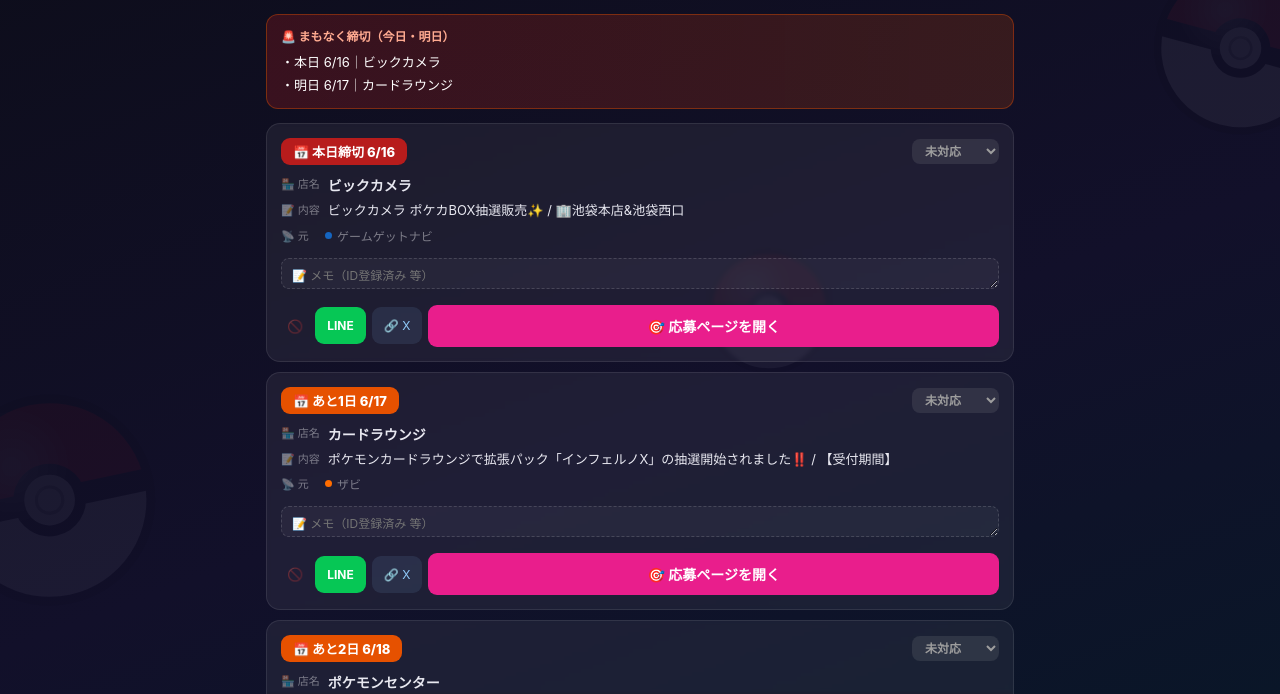
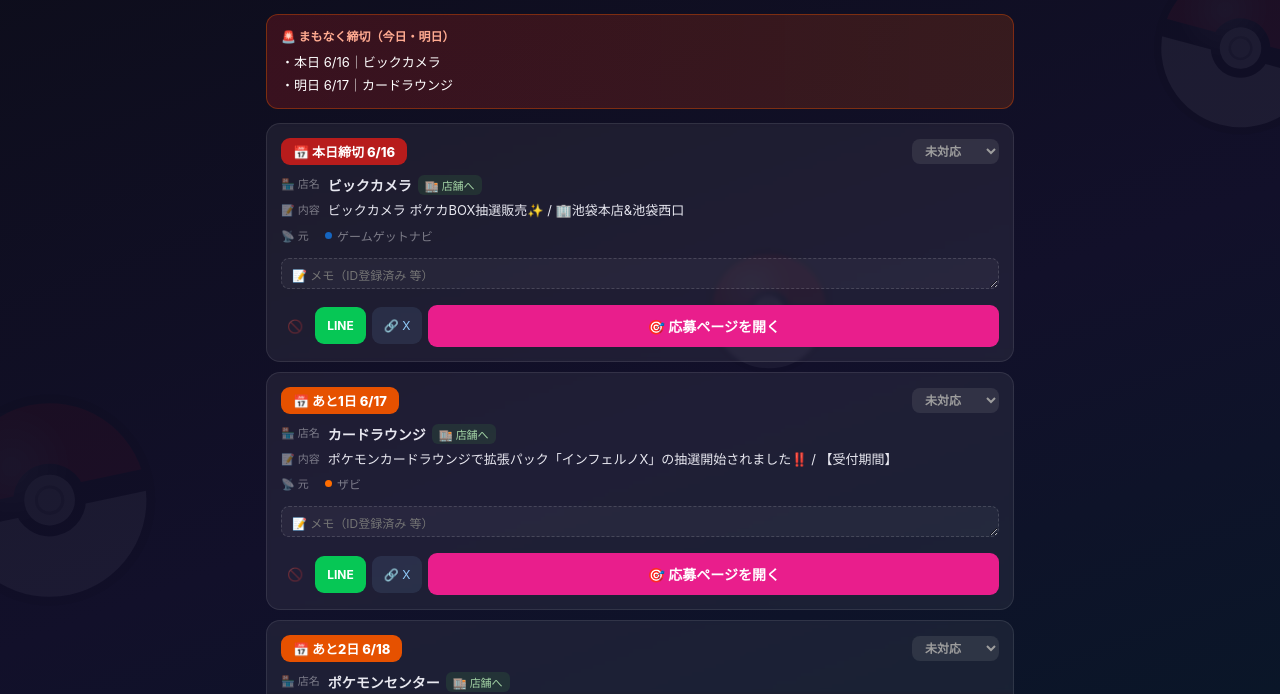
Before and after one commit to take8888k/pokeka-tracker, a plain HTML site: page index.html in a window 1280 px wide. Shown: the part 106-800 px from the top of the page. Drawn offline with Linux system fonts and the light colour scheme.

Commit message:
Update index.html

```diff
--- a/index.html
+++ b/index.html
@@ -32,7 +32,7 @@
   .status-pill { border:none; border-radius:8px; padding:4px 9px; font-size:12px; font-weight:700; font-family:inherit; }
   .field { display:flex; gap:8px; margin-bottom:6px; }
   .field-label { color:rgba(255,255,255,0.42); font-size:11px; min-width:36px; flex-shrink:0; }
-  .field-store { color:#e8e8f0; font-size:14px; font-weight:700; }
+  .field-store { color:#e8e8f0; font-size:14px; font-weight:700; display:flex; align-items:center; gap:6px; flex-wrap:wrap; }
   .field-text { color:#e8e8f0; font-size:13px; line-height:1.5; word-break:break-word; }
   .field-src { color:rgba(255,255,255,0.42); font-size:12px; display:flex; align-items:center; gap:5px; flex-wrap:wrap; }
   .dot { width:7px; height:7px; border-radius:50%; display:inline-block; }
@@ -182,10 +182,11 @@
     return '<div class="b" style="'+pos+'opacity:'+p.o+';transform:rotate('+p.rot+'deg)">'+ballSVG("monster",p.s)+'</div>';
   }).join("");
 }
-let DATA=null, STATUSES={}, MEMOS={}, EXCLUDED={}, currentTab="net";
+let DATA=null, STATUSES={}, MEMOS={}, EXCLUDED={}, KIND={}, currentTab="net";
 try { STATUSES = JSON.parse(localStorage.getItem("pokeka_statuses")||"{}"); } catch(e){}
 try { MEMOS = JSON.parse(localStorage.getItem("pokeka_memos")||"{}"); } catch(e){}
 try { EXCLUDED = JSON.parse(localStorage.getItem("pokeka_excluded")||"{}"); } catch(e){}
+try { KIND = JSON.parse(localStorage.getItem("pokeka_kind")||"{}"); } catch(e){}
 function save(k,v){ try{ localStorage.setItem(k, JSON.stringify(v)); }catch(e){} }
 function acctOf(h){ return ACCOUNTS.find(a=>a.handle===h); }
 function esc(s){ return String(s||"").replace(/[&<>"']/g,c=>({'&':'&amp;','<':'&lt;','>':'&gt;','"':'&quot;',"'":'&#39;'}[c])); }
@@ -193,6 +194,9 @@
 function extractStore(text){ for(const k of STORE_KEYWORDS){ if(text.includes(k)) return k; } return null; }
 function extractSummary(text){ const c=String(text||"").replace(/https?:\/\/[^\s　]+/g,"").replace(/#\S+/g,"").trim(); return c.split("\n").map(l=>l.trim()).filter(l=>l).slice(0,2).join(" / "); }
 function isShopVisit(text){ return SHOP_VISIT_WORDS.some(w=>String(text||"").includes(w)); }
+function resolveShop(g){ if(KIND[g.id]==="shop") return true; if(KIND[g.id]==="net") return false; return isShopVisit(g.text); }
+function setKind(id,kind){ KIND[id]=kind; save("pokeka_kind",KIND); render(); }
+window.setKind=setKind;
 function applyScore(text){ const t=String(text||""); let s=0; APPLY_STRONG.forEach(w=>{if(t.includes(w))s+=2;}); if(extractUrl(t))s+=2; if(/(\d{1,2})月(\d{1,2})日|(\d{1,2})\/(\d{1,2})/.test(t))s+=1; NOISE_WORDS.forEach(w=>{if(t.includes(w))s-=3;}); return s; }
 function isLikelyApply(text){ return applyScore(text)>=2; }
 function deadlineInfo(text){ const t=String(text||""); let m=t.match(/(\d{1,2})月(\d{1,2})日/)||t.match(/(\d{1,2})\/(\d{1,2})/); if(!m) return null; const month=+m[1],day=+m[2]; if(month<1||month>12||day<1||day>31) return null; const now=new Date(); now.setHours(0,0,0,0); let tg=new Date(now.getFullYear(),month-1,day); tg.setHours(0,0,0,0); if(tg<now&&(now-tg)>1000*60*60*24*180) tg=new Date(now.getFullYear()+1,month-1,day); return { month,day,days:Math.round((tg-now)/86400000) }; }
@@ -257,11 +261,17 @@
       +'<div style="display:flex;gap:8px"><button onclick="cancelExclude()" style="flex:1;font-size:12px;color:rgba(255,255,255,0.42);background:rgba(255,255,255,0.07);border:none;border-radius:8px;padding:8px;font-family:inherit">キャンセル</button>'
       +'<button onclick="exclude(\''+safeId+'\')" style="flex:1;font-size:12px;font-weight:700;color:#fff;background:#EF5350;border:none;border-radius:8px;padding:8px;font-family:inherit">移動する</button></div></div>';
   }
+  let switchKind="";
+  if(!opts.excluded){
+    switchKind = shop
+      ? ' <button onclick="setKind(\''+safeId+'\',\'net\')" style="font-size:11px;color:#90CAF9;background:rgba(144,202,249,0.12);border:none;border-radius:6px;padding:2px 7px;font-family:inherit;cursor:pointer">🌐 ネットへ</button>'
+      : ' <button onclick="setKind(\''+safeId+'\',\'shop\')" style="font-size:11px;color:#A5D6A7;background:rgba(67,160,71,0.15);border:none;border-radius:6px;padding:2px 7px;font-family:inherit;cursor:pointer">🏬 店舗へ</button>';
+  }
   return '<div class="card" style="opacity:'+(opts.dim?0.5:1)+'">'
     + '<div class="dl-row"><span class="dl-tag" style="color:'+dl.color+';background:'+dl.bg+'">📅 '+dl.label+'</span>'
     + '<select class="status-pill" style="background:'+stObj.bg+';color:'+stObj.color+'" onchange="setStatus(\''+safeId+'\', this.value)">'
     + STATUS_OPTIONS.map(o=>'<option value="'+o.id+'"'+(o.id===st?' selected':'')+'>'+o.label+'</option>').join("")+'</select></div>'
-    + '<div class="field"><span class="field-label">🏪 店名</span><span class="field-store">'+(store?esc(store):"（記載なし）")+'</span></div>'
+    + '<div class="field"><span class="field-label">🏪 店名</span><span class="field-store">'+(store?esc(store):"（記載なし）")+switchKind+'</span></div>'
     + '<div class="field"><span class="field-label">📝 内容</span><span class="field-text">'+esc(summary)+'</span></div>'
     + '<div class="field"><span class="field-label">📡 元</span><span class="field-src">'+accDots(g.accounts)+esc(accNames(g.accounts))+(g.accounts.size>1?' <span class="merge-tag">'+g.accounts.size+'件統合</span>':'')+'</span></div>'
     + '<textarea class="memo" rows="1" placeholder="📝 メモ（ID登録済み 等）" oninput="setMemo(\''+safeId+'\', this.value)">'+memo+'</textarea>'
@@ -294,11 +304,11 @@
     if(currentTab==="excl"){
       let ex=groups.filter(g=>EXCLUDED[g.id]); if(kw) ex=ex.filter(g=>(g.text||"").toLowerCase().includes(kw));
       document.getElementById("banner").innerHTML="";
-      document.getElementById("cardList").innerHTML = ex.length?ex.map(g=>cardHtml(g,deadlineInfo(g.text),isShopVisit(g.text),{excluded:true,dim:true})).join(""):'<div class="empty"><div class="empty-icon">🚫</div><div>除外したものはありません</div></div>';
+      document.getElementById("cardList").innerHTML = ex.length?ex.map(g=>cardHtml(g,deadlineInfo(g.text),resolveShop(g),{excluded:true,dim:true})).join(""):'<div class="empty"><div class="empty-icon">🚫</div><div>除外したものはありません</div></div>';
       return;
     }
     groups=groups.filter(g=>!EXCLUDED[g.id]);
-    let enriched=groups.map(g=>({g,info:deadlineInfo(g.text),shop:isShopVisit(g.text),done:["applied","won","lost","skip"].includes(STATUSES[g.id])}));
+    let enriched=groups.map(g=>({g,info:deadlineInfo(g.text),shop:resolveShop(g),done:["applied","won","lost","skip"].includes(STATUSES[g.id])}));
     if(kw) enriched=enriched.filter(x=>(x.g.text||"").toLowerCase().includes(kw));
     if(currentTab==="done"){
       const done=enriched.filter(x=>x.done);
```
